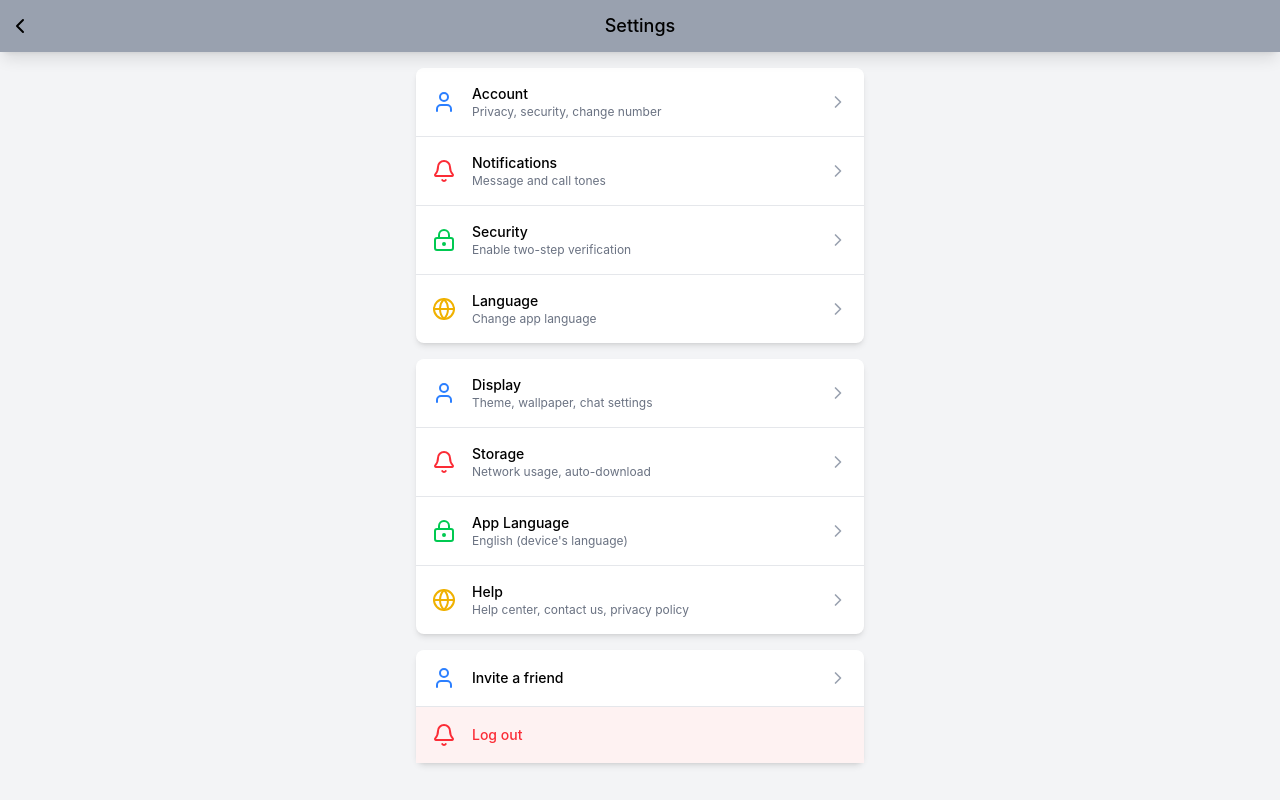
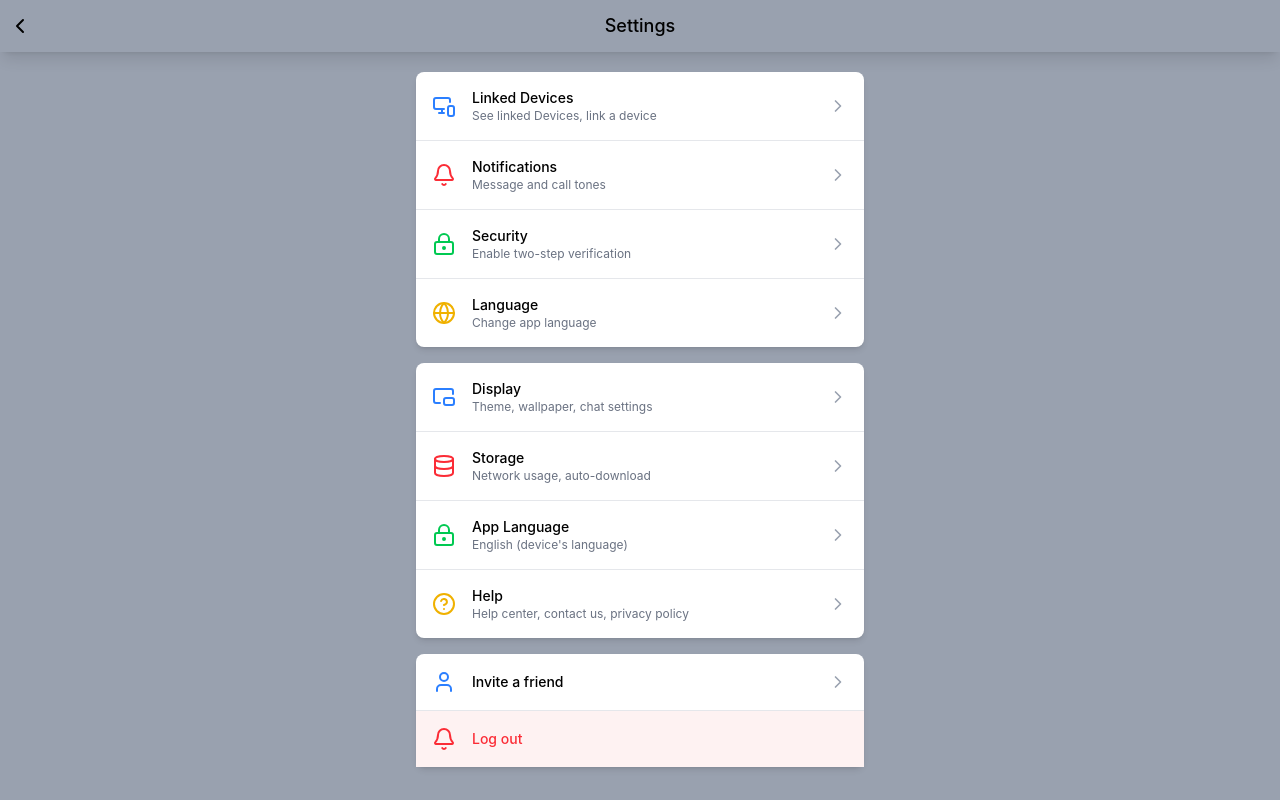
Before and after one commit to Lucaa20004/Meniu, a React (Vite) app: page /settings in a window 1280 px wide. Built offline with nearby package versions, Linux system fonts and the light colour scheme.

Commit message:
sectiunea de setari(o idee de design)

```diff
--- a/src/components/Settings.jsx
+++ b/src/components/Settings.jsx
@@ -1,10 +1,10 @@
 "use client"
 
-import { ChevronLeftIcon, ChevronRightIcon, UserIcon, BellIcon, LockKeyholeIcon, GlobeIcon } from "lucide-react"
+import { ChevronLeftIcon, ChevronRightIcon, UserIcon, BellIcon, LockKeyholeIcon, GlobeIcon, PictureInPicture2Icon, DatabaseIcon, CircleHelpIcon, MonitorSmartphoneIcon } from "lucide-react"
 
 function Settings() {
   return (
-    <div className="fixed inset-0 flex flex-col bg-gray-100">
+    <div className="fixed inset-0 flex flex-col bg-gray-400">
       {/* Fixed header */}
       <nav className="text-lg font-medium bg-gray-400 w-full z-20 shadow-lg flex items-center justify-center p-3">
         <button className="absolute left-2">
@@ -30,14 +30,14 @@ function Settings() {
           }
         `}</style>
 
-        <div className="max-w-md mx-auto mt-4 bg-white rounded-lg shadow-md">
+        <div className="max-w-md mx-auto mt-5 bg-white rounded-lg shadow-md">
           <ul className="divide-y divide-gray-200">
             {/* Account */}
             <li className="flex items-center p-4 hover:bg-gray-100 active:bg-gray-200 touch-manipulation cursor-pointer">
-              <UserIcon className="h-6 w-6 text-blue-500" />
+              <MonitorSmartphoneIcon className="h-6 w-6 text-blue-500" />
               <div className="ml-4 flex-1">
-                <p className="text-sm font-medium">Account</p>
-                <p className="text-xs text-gray-500">Privacy, security, change number</p>
+                <p className="text-sm font-medium">Linked Devices</p>
+                <p className="text-xs text-gray-500">See linked Devices, link a device</p>
               </div>
               <ChevronRightIcon className="h-5 w-5 text-gray-400" />
             </li>
@@ -78,7 +78,7 @@ function Settings() {
         <div className="max-w-md mx-auto mt-4 bg-white rounded-lg shadow-md">
           <ul className="divide-y divide-gray-200">
             <li className="flex items-center p-4 hover:bg-gray-100 active:bg-gray-200 touch-manipulation cursor-pointer">
-              <UserIcon className="h-6 w-6 text-blue-500" />
+              <PictureInPicture2Icon className="h-6 w-6 text-blue-500" />
               <div className="ml-4 flex-1">
                 <p className="text-sm font-medium">Display</p>
                 <p className="text-xs text-gray-500">Theme, wallpaper, chat settings</p>
@@ -87,7 +87,7 @@ function Settings() {
             </li>
 
             <li className="flex items-center p-4 hover:bg-gray-100 active:bg-gray-200 touch-manipulation cursor-pointer">
-              <BellIcon className="h-6 w-6 text-red-500" />
+              <DatabaseIcon className="h-6 w-6 text-red-500" />
               <div className="ml-4 flex-1">
                 <p className="text-sm font-medium">Storage</p>
                 <p className="text-xs text-gray-500">Network usage, auto-download</p>
@@ -105,7 +105,7 @@ function Settings() {
             </li>
 
             <li className="flex items-center p-4 hover:bg-gray-100 active:bg-gray-200 touch-manipulation cursor-pointer">
-              <GlobeIcon className="h-6 w-6 text-yellow-500" />
+              <CircleHelpIcon className="h-6 w-6 text-yellow-500" />
               <div className="ml-4 flex-1">
                 <p className="text-sm font-medium">Help</p>
                 <p className="text-xs text-gray-500">Help center, contact us, privacy policy</p>
```
